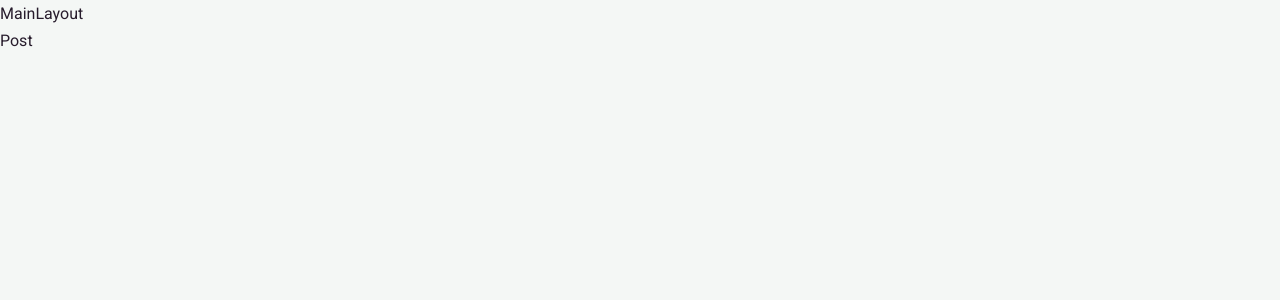
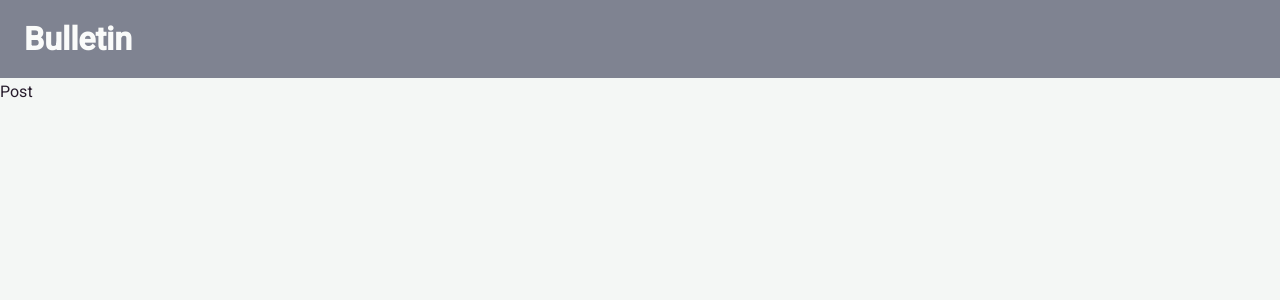
Before and after one commit to doforever/coding-mice-task, a React (Create React App) app: page /post/1 in a window 1280 px wide. Shown: the top 300 px of the page. Built offline with nearby package versions, Linux system fonts and the light colour scheme.

Commit message:
Add header with home link

```diff
--- a/src/components/features/PostBox/PostBox.module.scss
+++ b/src/components/features/PostBox/PostBox.module.scss
@@ -0,0 +1,8 @@
+@use 'sass:color';
+@import '../../../styles/settings.scss';
+
+.root {
+  background-color: $color-light;
+  padding: $base-padding;
+  border-radius: $radius;
+}
--- /dev/null
+++ b/src/components/layout/Header/Header.js
@@ -0,0 +1,17 @@
+import React from 'react';
+
+import {Link} from 'react-router-dom';
+
+import styles from './Header.module.scss';
+
+const Header = () => {
+  return (
+    <div className={styles.root}>
+      <h1 className={styles.title}>
+        <Link to='/'>Bulletin</Link>
+      </h1>
+    </div>
+  );
+};
+
+export default Header;
--- /dev/null
+++ b/src/components/layout/Header/Header.module.scss
@@ -0,0 +1,17 @@
+@import '../../../styles/settings.scss';
+
+.root {
+  background-color: $color-secondary;
+  padding: $base-padding;
+
+
+  .title {
+    margin: 0;
+    padding-left: $base-padding;
+
+    a {
+      text-decoration: none;
+      color: $color-light;
+    }
+  }
+}
--- a/src/components/layout/MainLayout/MainLayout.js
+++ b/src/components/layout/MainLayout/MainLayout.js
@@ -1,11 +1,13 @@
 import React from 'react';
+
+import Header from '../Header/Header';
 
 import styles from './MainLayout.module.scss';
 
 const MainLayout = ({children}) => {
   return (
     <div className={styles.root}>
-      MainLayout
+      <Header/>
       {children}
     </div>
   );
```
